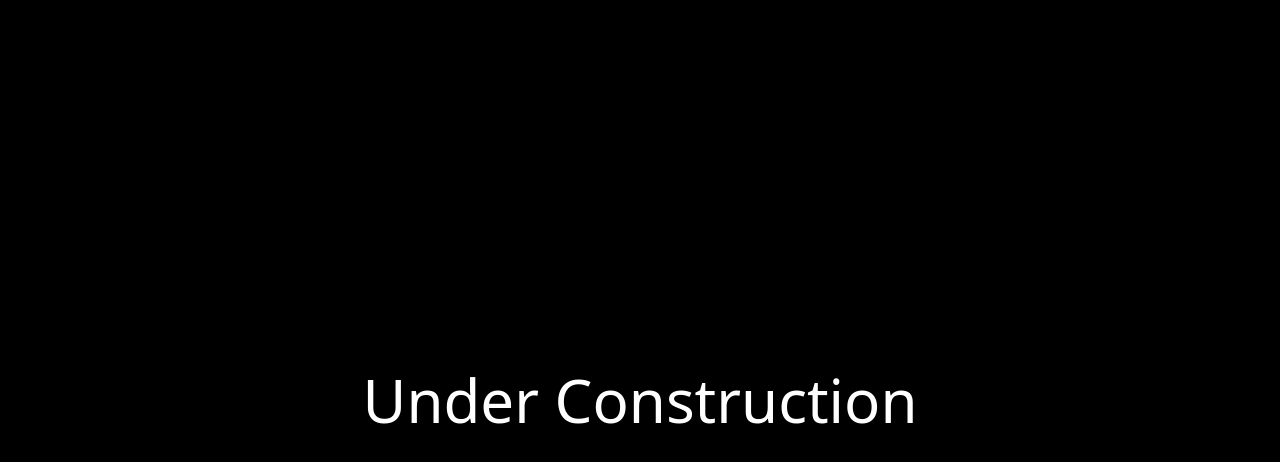
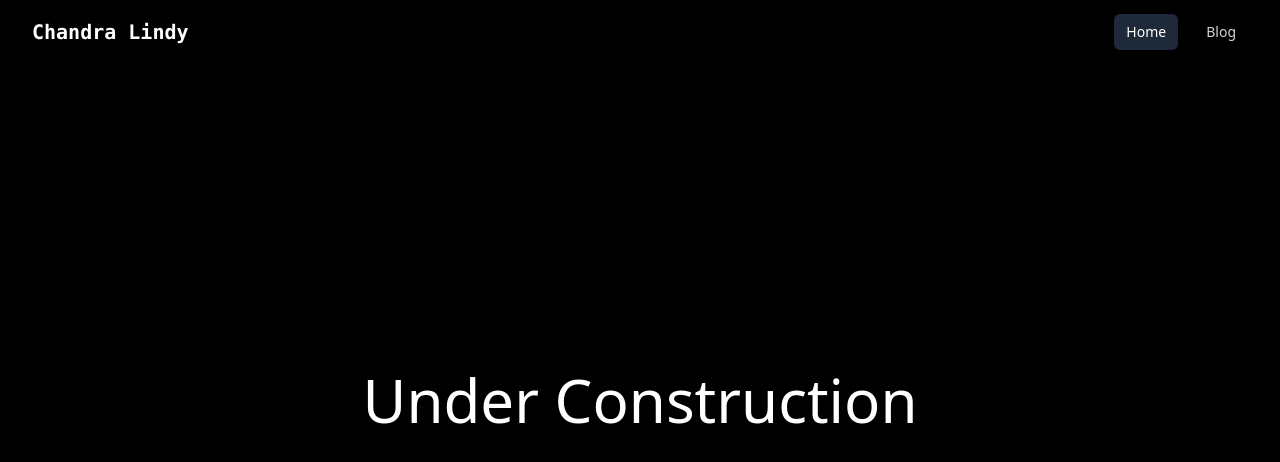
Before and after one commit to chandra-lindy/chandra-lindy.com, a Next.js app: page / in a window 1280 px wide. Shown: the top 462 px of the page. Built offline with nearby package versions, Linux system fonts and the light colour scheme.

Commit message:
add components and layout for blog and about pages

```diff
--- a/src/app/layout.tsx
+++ b/src/app/layout.tsx
@@ -1,6 +1,7 @@
 import type { Metadata } from "next";
 import { Inconsolata, Merriweather_Sans } from "next/font/google";
 import "./globals.css";
+import Navigation from "@/components/Navigation";
 
 const inconsolata = Inconsolata({
   variable: "--font-inconsolata",
@@ -26,7 +27,12 @@
 }>) {
   return (
     <html lang="en">
-      <body className={`${inconsolata.variable} ${merriweatherSans.variable} antialiased`}>{children}</body>
+      <body
+        className={`${inconsolata.variable} ${merriweatherSans.variable} antialiased`}
+      >
+        <Navigation />
+        {children}
+      </body>
     </html>
   );
 }
--- /dev/null
+++ b/src/components/Navigation.tsx
@@ -0,0 +1,124 @@
+"use client";
+
+import { useState } from "react";
+import Link from "next/link";
+import { usePathname } from "next/navigation";
+
+type NavLink = {
+  name: string;
+  href: string;
+};
+
+const navLinks: NavLink[] = [
+  { name: "Home", href: "/" },
+  { name: "Blog", href: "/blog" },
+];
+
+export default function Navigation() {
+  const [isMenuOpen, setIsMenuOpen] = useState(false);
+  const pathname = usePathname();
+
+  return (
+    <nav className="fixed top-0 w-full bg-black bg-opacity-90 text-white z-50 font-sans">
+      <div className="max-w-7xl mx-auto px-4 sm:px-6 lg:px-8">
+        <div className="flex items-center justify-between h-16">
+          {/* Logo/Brand */}
+          <div className="flex-shrink-0">
+            <Link href="/" className="font-mono font-bold text-xl">
+              Chandra Lindy
+            </Link>
+          </div>
+
+          {/* Desktop Navigation */}
+          <div className="hidden md:block">
+            <div className="ml-10 flex items-baseline space-x-4">
+              {navLinks.map((link) => (
+                <Link
+                  key={link.name}
+                  href={link.href}
+                  className={`px-3 py-2 rounded-md text-sm font-medium transition-colors duration-200 ease-in-out
+                    ${
+                      pathname === link.href
+                        ? "bg-gray-800 text-white"
+                        : "text-gray-300 hover:bg-gray-700 hover:text-white"
+                    }`}
+                >
+                  {link.name}
+                </Link>
+              ))}
+            </div>
+          </div>
+
+          {/* Mobile menu button */}
+          <div className="md:hidden">
+            <button
+              onClick={() => setIsMenuOpen(!isMenuOpen)}
+              className="inline-flex items-center justify-center p-2 rounded-md text-gray-400 hover:text-white hover:bg-gray-700 focus:outline-none focus:ring-2 focus:ring-inset focus:ring-white"
+              aria-expanded="false"
+            >
+              <span className="sr-only">Open main menu</span>
+              {/* Icon when menu is closed */}
+              {!isMenuOpen ? (
+                <svg
+                  className="block h-6 w-6"
+                  xmlns="http://www.w3.org/2000/svg"
+                  fill="none"
+                  viewBox="0 0 24 24"
+                  stroke="currentColor"
+                  aria-hidden="true"
+                >
+                  <path
+                    strokeLinecap="round"
+                    strokeLinejoin="round"
+                    strokeWidth="2"
+                    d="M4 6h16M4 12h16M4 18h16"
+                  />
+                </svg>
+              ) : (
+                /* Icon when menu is open */
+                <svg
+                  className="block h-6 w-6"
+                  xmlns="http://www.w3.org/2000/svg"
+                  fill="none"
+                  viewBox="0 0 24 24"
+                  stroke="currentColor"
+                  aria-hidden="true"
+                >
+                  <path
+                    strokeLinecap="round"
+                    strokeLinejoin="round"
+                    strokeWidth="2"
+                    d="M6 18L18 6M6 6l12 12"
+                  />
+                </svg>
+              )}
+            </button>
+          </div>
+        </div>
+      </div>
+
+      {/* Mobile menu, show/hide based on menu state */}
+      {isMenuOpen && (
+        <div className="md:hidden">
+          <div className="px-2 pt-2 pb-3 space-y-1 sm:px-3">
+            {navLinks.map((link) => (
+              <Link
+                key={link.name}
+                href={link.href}
+                className={`block px-3 py-2 rounded-md text-base font-medium
+                  ${
+                    pathname === link.href
+                      ? "bg-gray-800 text-white"
+                      : "text-gray-300 hover:bg-gray-700 hover:text-white"
+                  }`}
+                onClick={() => setIsMenuOpen(false)}
+              >
+                {link.name}
+              </Link>
+            ))}
+          </div>
+        </div>
+      )}
+    </nav>
+  );
+}
```
